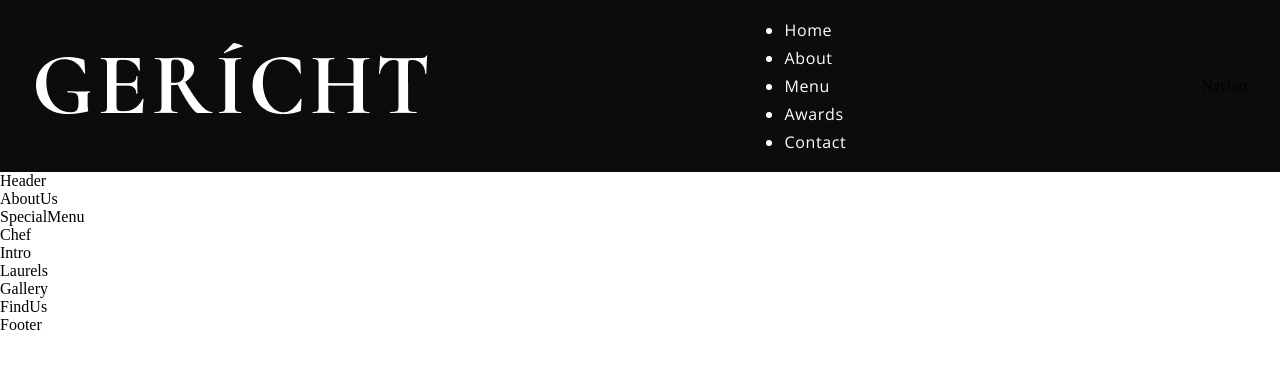
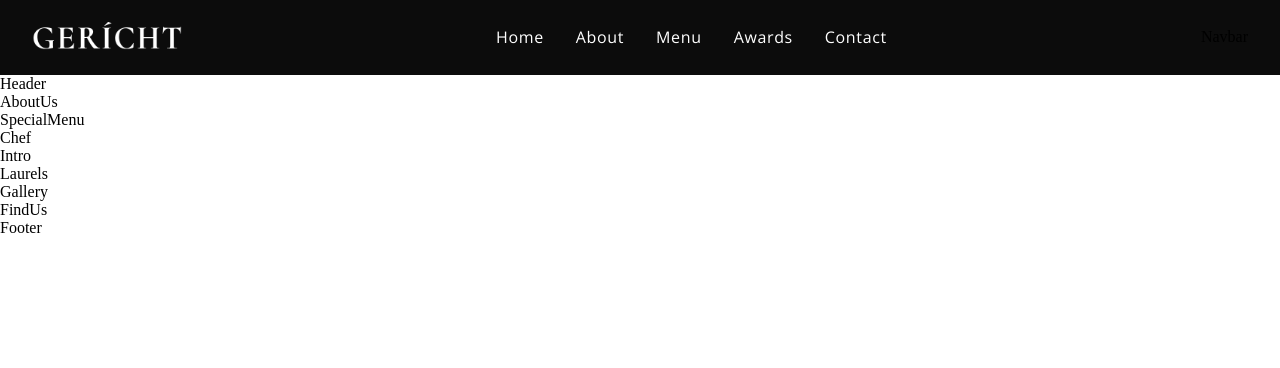
Before and after one commit to jyeung-se/jacques_boba, a React (Create React App) app: page / in a window 1280 px wide. Shown: the top 368 px of the page. Built offline with nearby package versions, Linux system fonts and the light colour scheme; a web font is replaced by a local one.

Commit message:
navbar css styling

```diff
--- a/src/components/Navbar/Navbar.css
+++ b/src/components/Navbar/Navbar.css
@@ -7,3 +7,31 @@
 
     padding: 1rem 2rem;
 }
+
+.app__navbar-logo {
+    display: flex;
+    justify-content: flex-start;
+    align-items: center;
+}
+
+.app__navbar-logo img {
+    width: 150px;
+}
+
+.app__navbar-links {
+    flex: 1;
+    display: flex;
+    justify-content: center;
+    align-items: center;
+
+    list-style: none;
+}
+
+.app__navbar-links li {
+    margin: 0 1rem;
+    cursor: pointer;
+}
+
+.app__navbar-links li:hover {
+    color: var(--color-grey)
+}
```
